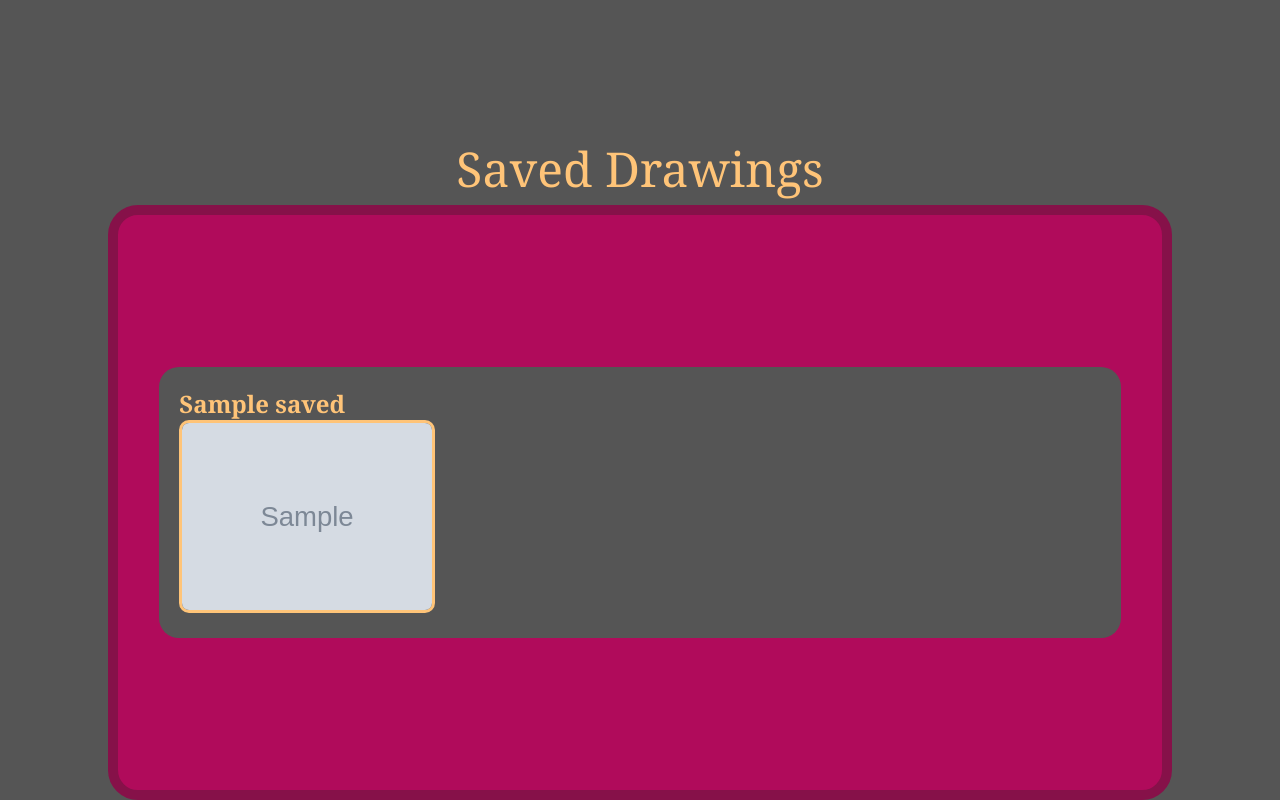
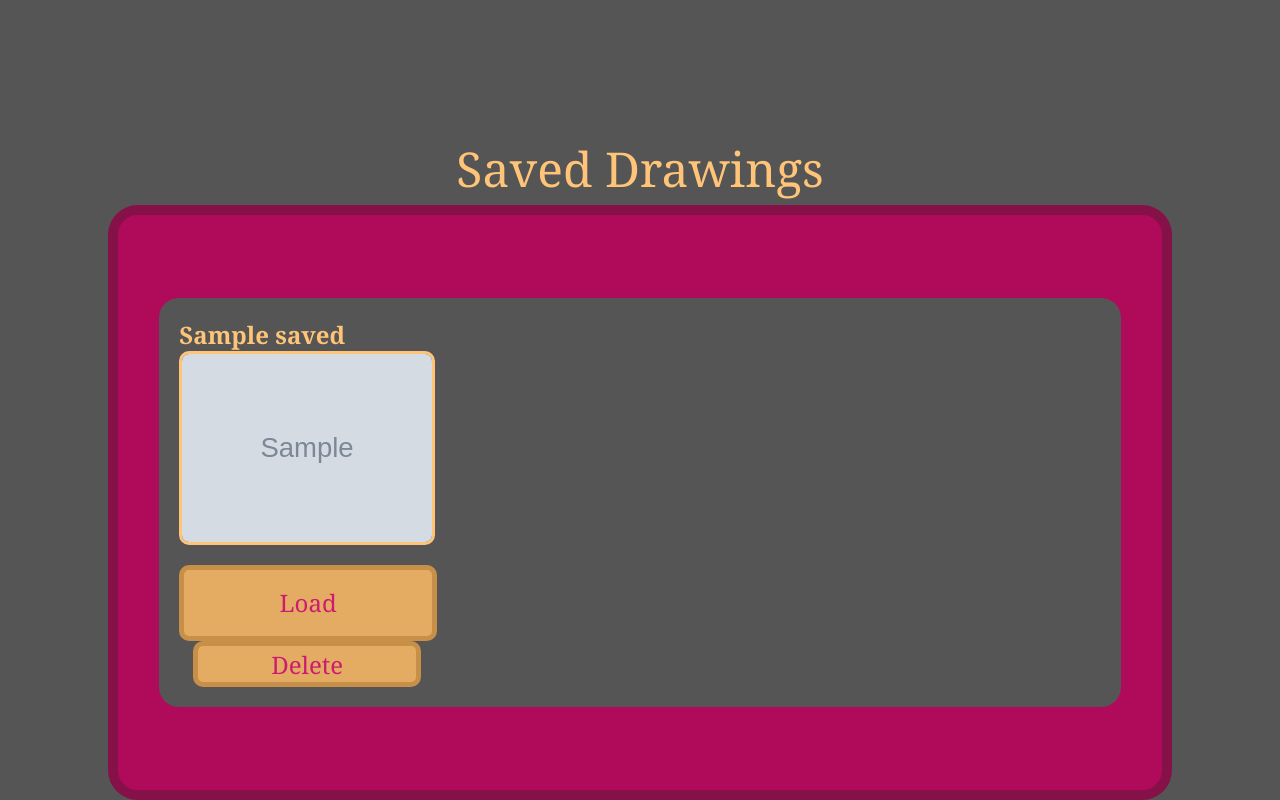
Before and after one commit to chickmenNuggs/CSE-108-Final-Project, a Flask app: page /saved/ in a window 1280 px wide. Run offline with Flask 3, Linux system fonts and the light colour scheme; a user stored in the database is signed in; tables that the repository leaves empty hold one stand-in row (values such as "Sample post"); grey boxes marked "Sample" are stand-in pictures.

Commit message:
added saved drawings load delete and preview functionality

```diff
--- a/flask-app/app.py
+++ b/flask-app/app.py
@@ -183,6 +183,48 @@ def save_drawing():
 
     return jsonify({"success": True})
 
+@app.route("/delete-drawing/<int:id>/", methods=["POST"])
+@login_required
+def delete_drawing(id):
+
+    drawing = Saved.query.get(id)
+
+    if not drawing:
+        return jsonify({"success": False})
+
+    if drawing.username != current_user.username:
+        return jsonify({"success": False})
+
+    db.session.delete(drawing)
+    db.session.commit()
+
+    return jsonify({"success": True})
+
+@app.route("/load-drawing/<int:id>/")
+@login_required
+def load_drawing(id):
+
+    drawing = Saved.query.get(id)
+
+    if not drawing:
+        return redirect(url_for("saved"))
+
+    if drawing.username != current_user.username:
+        return redirect(url_for("saved"))
+
+    return render_template(
+        "canvas.html",
+        gameId=0,
+        drawingData=drawing.image_data,
+        LOBBY_LIST=LOBBY_LIST,
+        CREATE_LOBBY=CREATE_LOBBY,
+        VIEW_LOBBIES=VIEW_LOBBIES,
+        JOIN_LOBBY=JOIN_LOBBY,
+        UPDATE_GAME_STATE=UPDATE_GAME_STATE,
+        GET_LOBBY_DATA=GET_LOBBY_DATA,
+        localUserName=session["user"]
+    )
+
 @app.route("/logout/")
 @login_required
 def logout():
--- a/flask-app/templates/saved.html
+++ b/flask-app/templates/saved.html
@@ -53,6 +53,26 @@
                     border: 3px solid #ffc478;
                     "
                 >
+                <div style="margin-top:15px;">
+
+                    <a
+                        href="{{ url_for('load_drawing', id=drawing.id) }}"
+                        class="vert-button"
+                        style="padding:10px;"
+                    >
+                     Load
+                    </a>
+
+    <button
+        onclick="deleteDrawing({{ drawing.id }})"
+        class="vert-button"
+        style="padding:10px;"
+    >
+        Delete
+    </button>
+
+</div>
+
 
             </div>
 
@@ -63,6 +83,22 @@
     </div>
 
 </div>
+<script>
 
+async function deleteDrawing(id)
+{
+    const response = await fetch(`/delete-drawing/${id}/`, {
+        method: "POST"
+    });
+
+    const data = await response.json();
+
+    if (data.success)
+    {
+        location.reload();
+    }
+}
+
+</script>
 </body>
 </html>
```
